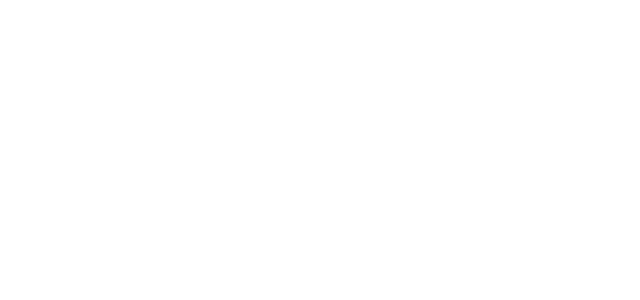
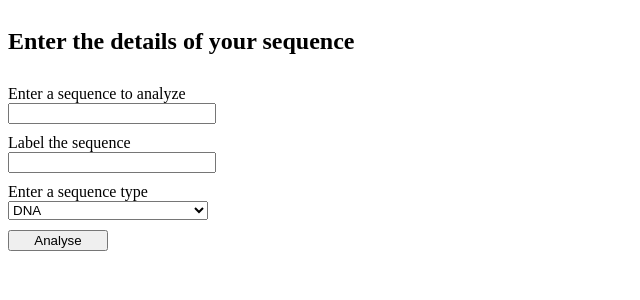
Before and after one commit to BigFudge420/bio-sequencer, a React (Vite) app in the folder client/: page / in a window 1280 px wide. Shown: the top 300 px of the page, without its empty margins (0-640 px from the left). Built offline with nearby package versions, Linux system fonts and the light colour scheme.

Commit message:
Display fetched data

```diff
--- a/client/src/App.css
+++ b/client/src/App.css
@@ -1,3 +1,9 @@
+.form {
+    display: flex;
+    flex-direction: column;
+    gap: 10px;
+}
+
 .input-container {
     display: flex;
     flex-direction: column;
@@ -6,3 +12,7 @@
 .input {
     max-width: 200px;
 }
+
+.submit-btn {
+    max-width: 100px;
+}
--- a/client/src/App.jsx
+++ b/client/src/App.jsx
@@ -1,9 +1,20 @@
 import React from "react";
 import { useState, useEffect } from "react";
+import Input from "./pages/Input";
+import Data from "./pages/Data";
 import './App.css'
 
 export default function App(){
+    const [data, setData] = useState({})
+    const [submitted, setSubmitted ] = useState(false)
+
     return (
-        <div></div>
+        <div>
+            {
+                submitted
+                ? <Data data={data}/>
+                : <Input setData={setData} setSubmitted={setSubmitted}/>
+            }
+        </div>
     )
 }
--- /dev/null
+++ b/client/src/pages/Data.jsx
@@ -0,0 +1,26 @@
+import React from "react";
+
+export default function Data({data}) {
+    console.log(data)
+    const sequence = data.sequence
+
+    return (
+        <div>
+            <h2>Analysis</h2>
+            <div>
+                <strong>Label : {sequence.label}</strong>
+                <p>Sequence : {sequence.seq}</p>
+                <p>Length : {sequence.length}</p>
+                <p>GC Content : {sequence.gc_content}</p>
+                <p>Sequence Type : {sequence.seq_type}</p>
+                {data.orfs.map((orf) => (
+                    <div>
+                        <strong>ORF Label: {orf.label}</strong>
+                        <p>Protein : {orf.protein}</p>
+                    </div>
+                    ))
+                }
+            </div>
+        </div>
+    )
+}
--- a/client/src/pages/Input.jsx
+++ b/client/src/pages/Input.jsx
@@ -8,17 +8,25 @@
 
     const API_URL = import.meta.env.VITE_API_URL
 
+    console.log("import.meta.env in Input.jsx:", import.meta.env);
+    console.log("API_URL in Input.jsx:", API_URL);
+
+
     const fetchData = async (seq, label, seqType) => {
         try {
             const res = await fetch(`${API_URL}/analyse`, {
                 method: 'POST',
-                headers: {'Content-Type' : 'applications/json'},
+                headers: {'Content-Type' : 'application/json'},
                 body : JSON.stringify({
                     seq : seq,
                     seq_type : seqType,
                     label : label
                 })
             })
+
+            if (!res.ok) {
+                throw new Error(`HTTP error! status: ${res.status}`);
+            }
 
             const data = await res.json()
             setData(data)
@@ -32,13 +40,14 @@
 
     return (
         <div className="form">
+            <h2>Enter the details of your sequence</h2>
             <div className="input-container">
                 <label htmlFor="seq">Enter a sequence to analyze</label>
                 <input
                     id="seq"
                     className="seq-input input"
                     type="text"
-                    onChange={() => setSeq(this.value)}
+                    onChange={(e) => setSeq(e.target.value)}
                 />
             </div>
             <div className="input-container">
@@ -47,7 +56,7 @@
                     id="label"
                     className="label-input input"
                     type="text"
-                    onChange={() => setLabel(this.value)}
+                    onChange={(e) => setLabel(e.target.value)}
                 />
             </div>
             <div className="input-container">
@@ -56,7 +65,7 @@
                     name="seq-type"
                     id="seq-type"
                     className="type-input input"
-                    onChange={() => setSeqType(this.value)}
+                    onChange={(e) => setSeqType(e.target.value)}
                 >
                     <option value="DNA">DNA</option>
                     <option value="RNA">RNA</option>
@@ -66,7 +75,7 @@
                 className="submit-btn"
                 onClick={() => fetchData(seq, label, seqType)}
             >
-                Submit
+                Analyse
             </button>
         </div>
     )
```
Also changed, not shown: 1 other file (tests, documents, lock files or other folders).
